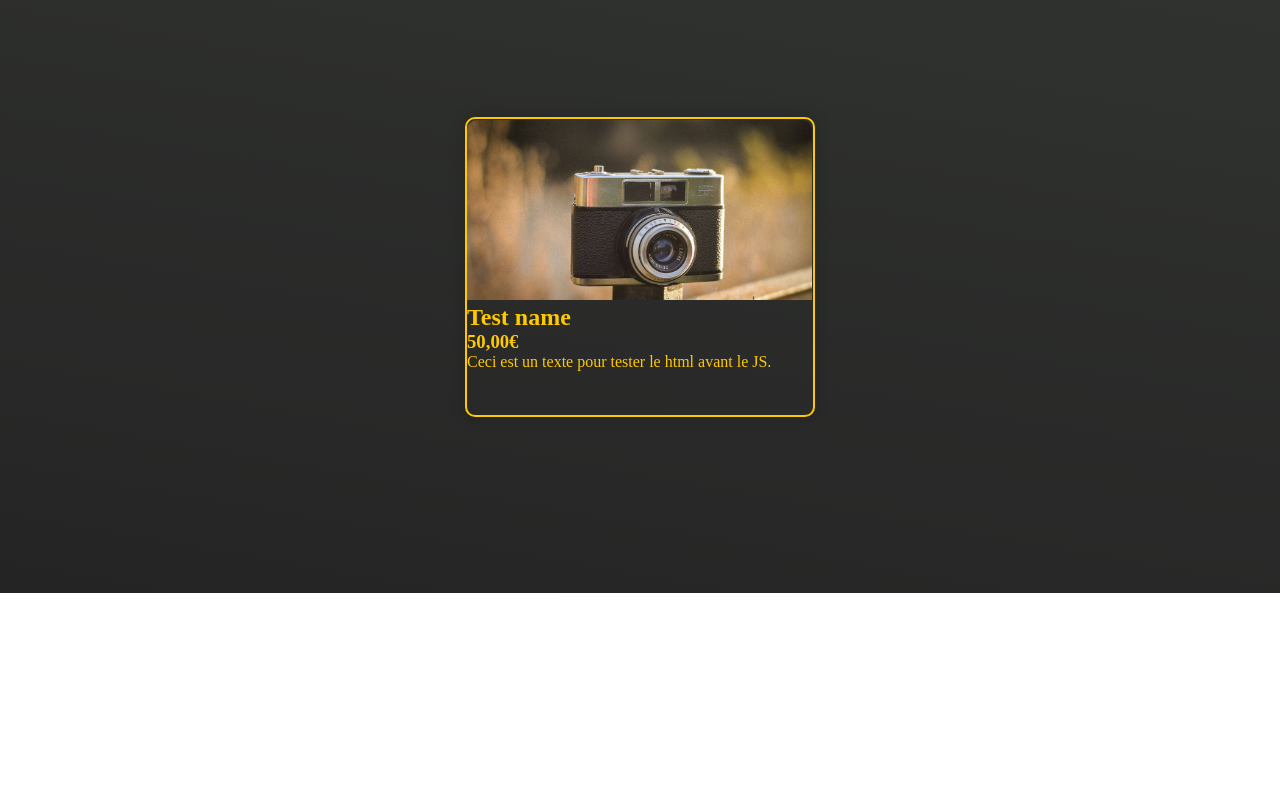
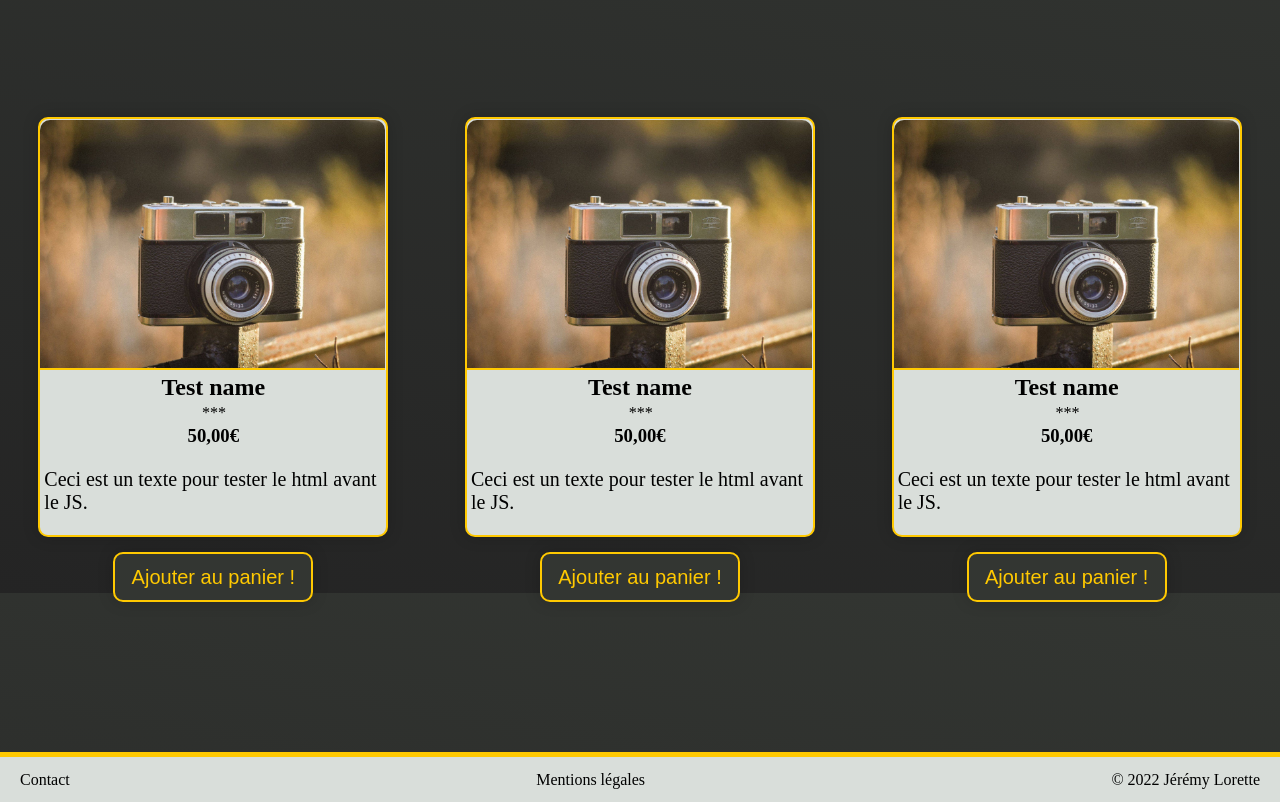
Before and after one commit to Wormav/Orinoco, a website: page index.html in a window 1280 px wide. Shown: the part 207-1009 px from the top of the page. Before the commit the page ends 800 px from the top, so only its background shows below. Drawn offline with Linux system fonts and the light colour scheme.

Commit message:
Product and footer page shop

```diff
--- a/index.html
+++ b/index.html
@@ -4,7 +4,7 @@
     <meta charset="UTF-8" />
     <meta http-equiv="X-UA-Compatible" content="IE=edge" />
     <meta name="viewport" content="width=device-width, initial-scale=1.0" />
-    <link rel="stylesheet" href="style/css/style.css">
+    <link rel="stylesheet" href="style/css/style.css" />
     <title>Orinoco</title>
   </head>
   <body>
@@ -17,18 +17,58 @@
       </ul>
     </header>
     <main>
+      <h2 class="titleProduct">Produits</h2>
+      <section class="shop">
         <div class="product">
-          <h2 class="productTitle">Produits</h2>
-            <div class="card">
-                <img src="./vcam_1.jpg" alt="" class="cardImg">
-                <div class="cardDescription">
-                    <h2 class="cardDescriptionName">Test name</h2>
-                    <i class="cardDescriptionNotation"></i>
-                    <h3 class="cardDescriptionPrice">50,00€</h3>
-                </div>
-                <P class="cardText">Ceci est un texte pour tester le html avant le JS.</P>
+          <div class="card">
+            <img src="./vcam_1.jpg" alt="" class="cardImg" />
+            <div class="cardDescription">
+              <h2 class="cardDescriptionName">Test name</h2>
+              <i class="cardDescriptionNotation">***</i>
+              <h3 class="cardDescriptionPrice">50,00€</h3>
             </div>
+            <p class="cardText">
+              Ceci est un texte pour tester le html avant le JS.
+            </p>
+          </div>
+          <button class="productBtn">Ajouter au panier !</button>
         </div>
+        <div class="product">
+          <div class="card">
+            <img src="./vcam_1.jpg" alt="" class="cardImg" />
+            <div class="cardDescription">
+              <h2 class="cardDescriptionName">Test name</h2>
+              <i class="cardDescriptionNotation">***</i>
+              <h3 class="cardDescriptionPrice">50,00€</h3>
+            </div>
+            <p class="cardText">
+              Ceci est un texte pour tester le html avant le JS.
+            </p>
+          </div>
+          <button class="productBtn">Ajouter au panier !</button>
+        </div>
+        <div class="product">
+          <div class="card">
+            <img src="./vcam_1.jpg" alt="" class="cardImg" />
+            <div class="cardDescription">
+              <h2 class="cardDescriptionName">Test name</h2>
+              <i class="cardDescriptionNotation">***</i>
+              <h3 class="cardDescriptionPrice">50,00€</h3>
+            </div>
+            <p class="cardText">
+              Ceci est un texte pour tester le html avant le JS.
+            </p>
+          </div>
+          <button class="productBtn">Ajouter au panier !</button>
+        </div>
+      </section>
     </main>
+    <footer>
+      <div class="footer">
+        <a href="#">Contact</a>
+        <a href="#">Mentions légales</a>
+        <a href="#">© 2022 Jérémy Lorette</a>
+      </div>
+    </footer>
   </body>
 </html>
--- /dev/null
+++ b/style/sass/base/_background.scss
@@ -0,0 +1,5 @@
+body {
+    background: rgb(51,54,50);
+    background: linear-gradient(190deg, rgba(51,54,50,1) 0%, rgba(36,36,36,1) 100%) no-repeat center center fixed;
+
+}
--- a/style/sass/base/_reset.scss
+++ b/style/sass/base/_reset.scss
@@ -2,11 +2,10 @@
     box-sizing: border-box;
     margin: 0;
     padding: 0;
-    color: $primary; // pour voir avec font noir
+
 }
 
-body {
-    background: rgb(51,54,50);
-    background: linear-gradient(190deg, rgba(51,54,50,1) 0%, rgba(36,36,36,1) 100%) no-repeat center center fixed;
-
+a:link
+{
+ text-decoration:none;
 }
--- a/style/sass/layout/_footer.scss
+++ b/style/sass/layout/_footer.scss
@@ -0,0 +1,14 @@
+.footer {
+    display: flex;
+    justify-content: space-between;
+    align-items: center;
+    background-color: $secondary;
+    margin-top: 150px;
+    height: 50px;
+    border-top: solid 5px $primary;
+
+    & a{
+        margin: 0 20px;
+        color: black;
+    }
+}
--- a/style/sass/layout/_header.scss
+++ b/style/sass/layout/_header.scss
@@ -20,6 +20,7 @@ header {
   margin: 10px;
   list-style: none;
   font-size: 25px;
+  color: $primary;
   &:hover {
     cursor: pointer;
     border-bottom: solid 1px $primary;
--- a/style/sass/layout/_main.scss
+++ b/style/sass/layout/_main.scss
@@ -1,30 +1,91 @@
+.titleProduct{
+  display: flex;
+  justify-content: center;
+  align-items: center;
+  font-size: 40px;
+    color: $primary;
+    margin-bottom: 120px;
+}
+
+
+
+
+section {
+  display: flex;
+  justify-content: space-around;
+  align-items: center;
+
+}
+
 .product {
   display: flex;
   justify-content: center;
   align-items: center;
   flex-direction: column;
 
-  &Title {
-    font-size: 40px;
+
+
+  &Btn{
+    margin-top: 15px;
+    background-color: rgb(51,54,50);
     color: $primary;
-    margin-bottom: 120px;
+    border: solid 2px $primary;
+    height: 50px;
+    width: 200px;
+    font-size: 20px;
+    border-radius: 10px;
+    box-shadow: 0 0 16px #0000002e;
+    cursor: pointer;
   }
 }
 
-
-
 .card {
+  background-color: $secondary;
   border: solid 2px $primary;
   border-radius: 10px;
   box-shadow: 0 0 16px #0000002e;
   width: 350px;
-  height: 300px;
+  height: 420px;
 
   &Img {
     margin-top: 1px;
     border-radius: 10px 10px 0 0;
     width: 345px;
-    height: 180px;
+    height: 250px;
     object-fit: cover;
+    border-bottom: solid 2px $primary;
+  }
+
+  &Description {
+    &Name {
+      display: flex;
+      justify-content: center;
+      color: black;
+      margin-bottom: 3px;
+    }
+
+    &Notation {
+      display: flex;
+      justify-content: center;
+      color: black;
+      margin-bottom: 3px;
+    }
+
+    &Price {
+      display: flex;
+      justify-content: center;
+      color: black;
+      margin-bottom: 3px;
+    }
+  }
+
+  &Text {
+    display: flex;
+    justify-content: center;
+    align-items: center;
+    height: 80px;
+    margin : 4px;
+    color: black;
+    font-size: 20px;
   }
 }
--- a/style/sass/main.scss
+++ b/style/sass/main.scss
@@ -1,5 +1,6 @@
 @import "./utils/variables";
 @import "./base/reset";
+@import "./base/_background";
 @import "./fonts/font";
 @import "./layout/header";
 @import "./layout/main";
--- a/style/sass/utils/_variables.scss
+++ b/style/sass/utils/_variables.scss
@@ -1 +1,2 @@
 $primary: #FFC901;
+$secondary : #D9DEDA;
```
Also changed, not shown: style/css/style.css, 1 other file.
